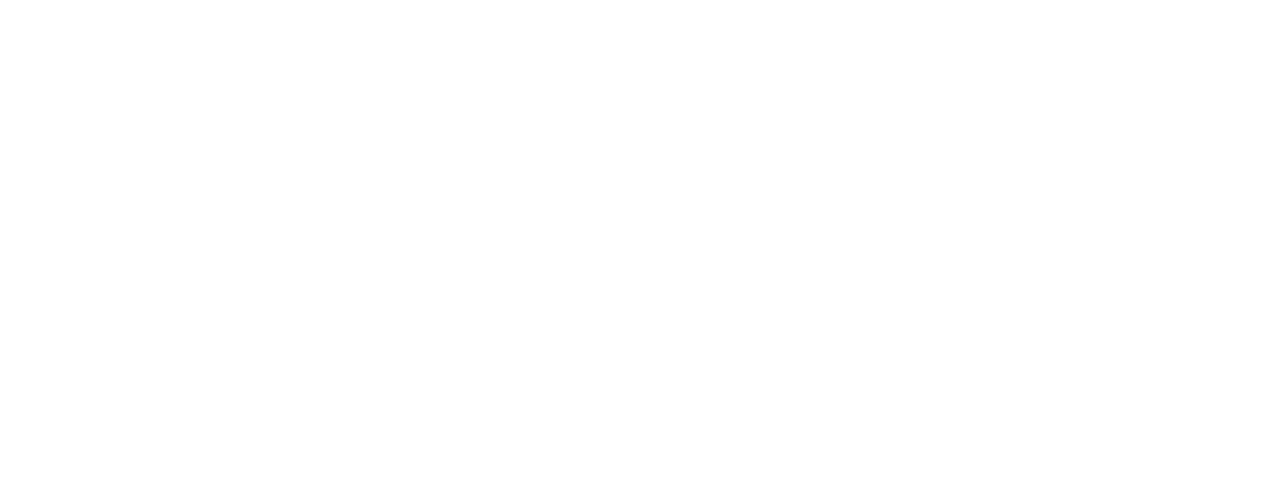
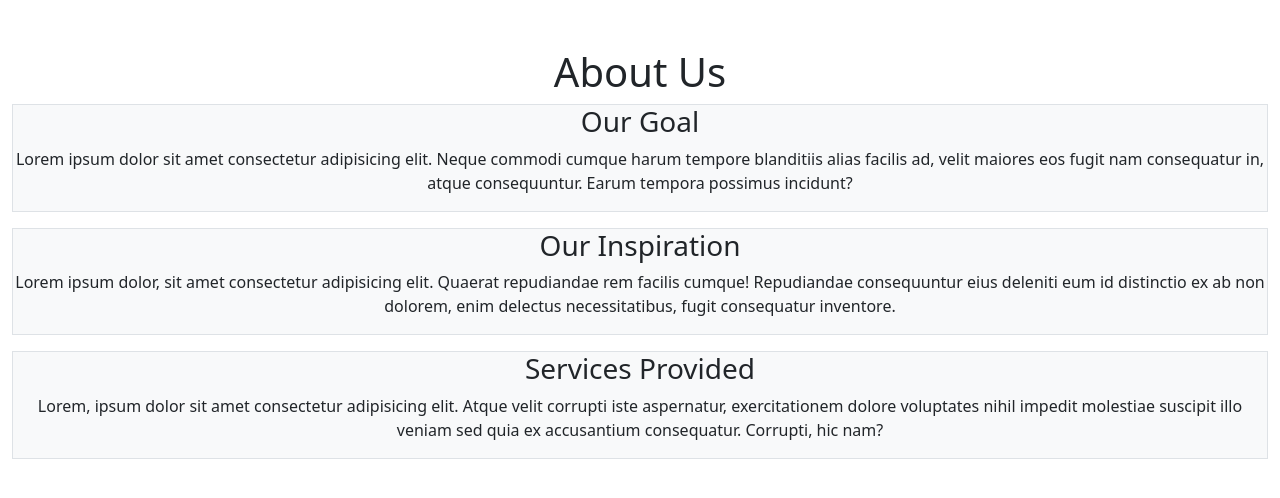
Before and after one commit to D-Johnson89/Crypto-Bids, a React (Vite) app in the folder crypto-bids/: page /aboutUs in a window 1280 px wide. Before the commit this address had no page. Shown: the top 498 px of the page. Built offline with nearby package versions, Linux system fonts and the light colour scheme; what react-auth-kit would draw is missing.

Commit message:
Fixed authentication issue, started working on AboutUs page

```diff
--- a/crypto-bids/src/App.jsx
+++ b/crypto-bids/src/App.jsx
@@ -6,6 +6,7 @@ import Login from './pages/Login'
 import NavOptions from './components/NavOptions'
 import LogOptions from './components/LogOptions'
 import Dashboard from './components/Dashboard'
+import AboutUs from './pages/AboutUs'
 import { RequireAuth } from 'react-auth-kit'
 
 
@@ -14,16 +15,15 @@ function App() {
     <Routes>
       <Route path='/' element={<Home />} />
       <Route path='/logoptions' element={<LogOptions />} />
-      <Route path={'/dashboard'} element={
-            <RequireAuth loginPath={'/login'} >
-                <div>
-                    <Dashboard />
-                </div>
+      <Route path='/dashboard' element={
+            <RequireAuth loginPath='/login' >
+                <Dashboard />
             </RequireAuth>
         } />
       <Route path='/login' element={<Login />} />
       <Route path='/register' element={<Register />} />
       <Route path='/navoptions' element={<NavOptions />} />
+      <Route path='/aboutUs' element={<AboutUs />} />
     </Routes>
   )
 }
--- a/crypto-bids/src/components/Dashboard.jsx
+++ b/crypto-bids/src/components/Dashboard.jsx
@@ -1,19 +1,17 @@
 import React from 'react'
 import { useNavigate, Link } from 'react-router-dom'
 import { FaUserCircle, FaPiggyBank, FaUserLock, FaShare, FaInfo, FaSignOutAlt, FaTrashAlt, FaHome } from 'react-icons/fa'
-import NavbarBrand from 'react-bootstrap/esm/NavbarBrand'
 import Nav from 'react-bootstrap/Nav'
 import Navbar from 'react-bootstrap/Navbar'
 import NavDropdown from 'react-bootstrap/NavDropdown'
 import Container from 'react-bootstrap/Container'
 import Button from 'react-bootstrap/Button'
-import { useSignOut, useAuthUser } from 'react-auth-kit'
+import { useSignOut } from 'react-auth-kit'
 import AuthCard from '../pages/AuthCard'
 
 // Main User Nav Options
 function Dashboard() {
     const signOut = useSignOut()
-    const auth = useAuthUser()
     const navigate = useNavigate()
 
     function logout() {
@@ -25,9 +23,9 @@ function Dashboard() {
     return (
         <Navbar variant="secondary" bg="primary" expand="lg">
             <Container fluid>
-                <NavbarBrand.Brand href="/"><FaHome /></NavbarBrand.Brand>
-                <NavbarBrand.Toggle aria-controls="dashboard" />
-                <NavbarBrand.Collapse id="dashboard">
+                <Navbar.Brand href="/"><FaHome /></Navbar.Brand>
+                <Navbar.Toggle aria-controls="dashboard" />
+                <Navbar.Collapse id="dashboard">
                     <Nav>
                         <NavDropdown
                             id="log-options-dropdown"
@@ -71,7 +69,7 @@ function Dashboard() {
                             </NavDropdown.Item>
                         </NavDropdown>
                     </Nav>
-                </NavbarBrand.Collapse>
+                </Navbar.Collapse>
             </Container>
         </Navbar>
     )
--- a/crypto-bids/src/components/NavOptions.jsx
+++ b/crypto-bids/src/components/NavOptions.jsx
@@ -1,13 +1,13 @@
 import React, { useState, useEffect } from 'react'
 import LogOptions from './LogOptions'
 import Dashboard from './Dashboard'
-import { RequireAuth, useIsAuthenticated, useAuthUser } from 'react-auth-kit'
+import { useIsAuthenticated, useAuthUser } from 'react-auth-kit'
 
 
 // Function to check if Logged In, Determines Nav Option to use
 function NavOptions() {
-	const [username, setUsername] = useState('')
-    const [login, setLogin] = useState('')
+	//const [username, setUsername] = useState('')
+    //const [login, setLogin] = useState('')
 	const isAuthenticated = useIsAuthenticated()
     const auth = useAuthUser()
 
@@ -43,12 +43,17 @@ function NavOptions() {
 
 	}, [])
 	console.log(username)*/
-
-	return (
-        <>
-        {isAuthenticated() ? <Dashboard /> : <LogOptions />}
-        </>
-    )
+    console.log(auth())
+	console.log(isAuthenticated())
+    if(isAuthenticated()) {
+        return (
+            <div>
+                <Dashboard />
+            </div>
+        )
+    } else {
+        return <LogOptions />
+    }
 }
 
 export default NavOptions
--- a/crypto-bids/src/pages/AboutUs.jsx
+++ b/crypto-bids/src/pages/AboutUs.jsx
@@ -1,9 +1,25 @@
 import React from 'react'
+import Stack from 'react-bootstrap/Stack'
+
 
 function AboutUs() {
     return (
         <div>
-            AboutUs
+            <h1>About Us</h1>
+            <Stack gap={3}>
+                <div className="bg-light border">
+                    <h3>Our Goal</h3>
+                    <p>Lorem ipsum dolor sit amet consectetur adipisicing elit. Neque commodi cumque harum tempore blanditiis alias facilis ad, velit maiores eos fugit nam consequatur in, atque consequuntur. Earum tempora possimus incidunt?</p>
+                </div>
+                <div className="bg-light border">
+                    <h3>Our Inspiration</h3>
+                    <p>Lorem ipsum dolor, sit amet consectetur adipisicing elit. Quaerat repudiandae rem facilis cumque! Repudiandae consequuntur eius deleniti eum id distinctio ex ab non dolorem, enim delectus necessitatibus, fugit consequatur inventore.</p>
+                </div>
+                <div className="bg-light border">
+                    <h3>Services Provided</h3>
+                    <p>Lorem, ipsum dolor sit amet consectetur adipisicing elit. Atque velit corrupti iste aspernatur, exercitationem dolore voluptates nihil impedit molestiae suscipit illo veniam sed quia ex accusantium consequatur. Corrupti, hic nam?</p>
+                </div>
+            </Stack>
         </div>
     )
 }
--- a/crypto-bids/src/pages/Home.jsx
+++ b/crypto-bids/src/pages/Home.jsx
@@ -1,6 +1,7 @@
 import React from 'react'
 import { Routes, Route } from 'react-router-dom'
 import LogOptions from '../components/LogOptions'
+import Dashboard from '../components/Dashboard'
 import NavOptions from '../components/NavOptions'
 
 function Home() {
```
